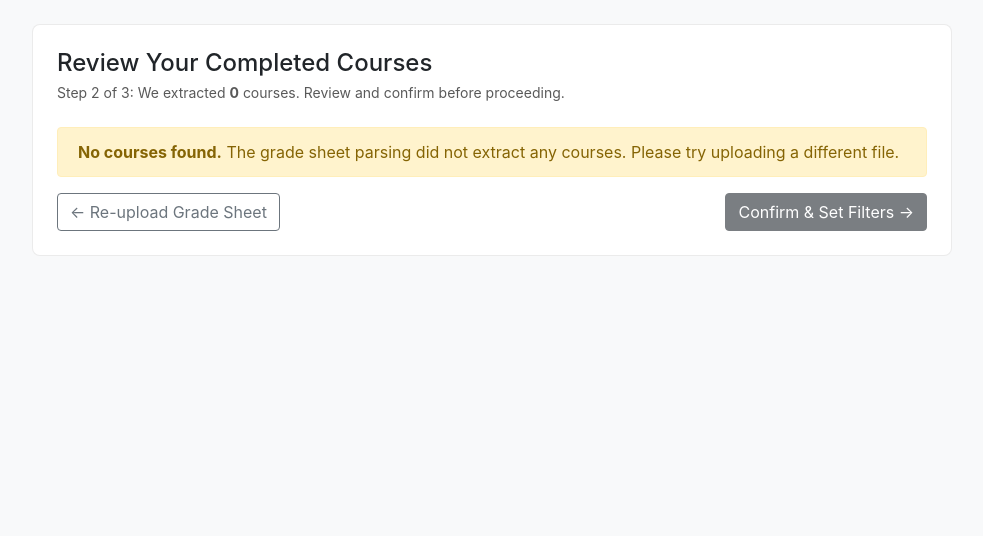
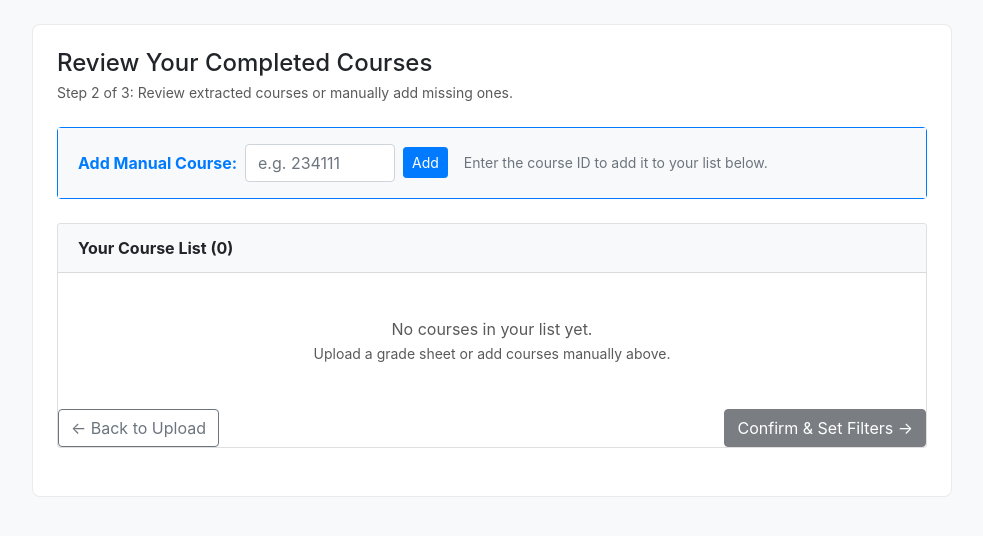
Before and after one commit to brarbrb/cheese-spoon, a Flask app: template templates/review_courses.html in a window 1280 px wide. Shown: the part 57-593 px from the top of the page, without its empty margins (148-1131 px from the left). Run offline with Flask 3, Linux system fonts and the light colour scheme; the template is opened without the code that fills it, so the values that code supplies are empty.

Commit message:
finished upload and review_courses pages

```diff
--- /dev/null
+++ b/requirements.txt
@@ -0,0 +1,4 @@
+pinecone
+flask
+dotenv
+sentence_transformers
--- a/templates/index.html
+++ b/templates/index.html
@@ -207,7 +207,7 @@
 
     <footer class="text-center muted small pb-4">
       <div>CheeseSpoon · Intelligent Personalized Course Recommender</div>
-      <div class="mt-1">Prototype mockup</div>
+      <div class="mt-1">Barbara and Raz</div>
     </footer>
   </main>
 
--- a/templates/review_courses.html
+++ b/templates/review_courses.html
@@ -33,56 +33,78 @@
         <div class="feature-card p-4">
           <h4 class="mb-1">Review Your Completed Courses</h4>
           <div class="muted small mb-4">
-            Step 2 of 3: We extracted <strong>{{ completed_courses|length }}</strong> courses. Review and confirm before proceeding.
+            Step 2 of 3: Review extracted courses or manually add missing ones.
+          </div>
+
+          <div class="card mb-4 border-primary">
+            <div class="card-body py-3 bg-light">
+              <form method="POST" class="d-flex align-items-center flex-wrap">
+                <label class="mr-2 mb-0 font-weight-bold text-primary">Add Manual Course:</label>
+                <input type="text" name="new_course_id" class="form-control mr-2"
+                       placeholder="e.g. 234111" style="max-width: 150px;" required>
+                <button type="submit" class="btn btn-primary btn-sm">Add</button>
+                <small class="text-muted ml-3 d-none d-sm-block">
+                  Enter the course ID to add it to your list below.
+                </small>
+              </form>
+            </div>
           </div>
 
           <form method="POST">
-            {% if completed_courses %}
             <div class="card mb-4">
               <div class="card-header bg-light d-flex justify-content-between align-items-center">
-                <strong>Extracted Courses</strong>
+                <strong>Your Course List ({{ courses_list|length }})</strong>
+
+                {% if completed_courses %}
                 <div>
                   <button type="button" class="btn btn-sm btn-outline-secondary" id="selectAll">Select All</button>
                   <button type="button" class="btn btn-sm btn-outline-secondary" id="deselectAll">Deselect All</button>
                 </div>
+                {% endif %}
               </div>
+
               <div class="card-body">
+  {% if courses_list %}
     <div class="row">
-                  {% for course_id in completed_courses %}
-                  <div class="col-md-3 col-sm-4 col-6 mb-2">
-                    <div class="custom-control custom-checkbox">
+      {% for course in courses_list %}
+      <div class="col-12 mb-2"> <div class="custom-control custom-checkbox border-bottom pb-2">
+
           <input class="custom-control-input course-checkbox" type="checkbox"
-                             name="confirmed_courses" value="{{ course_id }}"
-                             id="course_{{ course_id }}" checked>
-                      <label class="custom-control-label" for="course_{{ course_id }}">
-                        {{ course_id }}
+                 name="confirmed_courses" value="{{ course.id }}"
+                 id="course_{{ course.id }}" checked>
+
+          <label class="custom-control-label w-100" for="course_{{ course.id }}">
+            <span class="font-weight-bold text-dark">{{ course.title }}</span>
+            {% if course.id == course.title %}
+              <span class="badge badge-warning ml-2">Unknown Title</span>
+            {% endif %}
           </label>
+
         </div>
       </div>
       {% endfor %}
     </div>
-
-                <div class="alert alert-light mt-3 mb-0">
-                  <strong>Tip:</strong> Uncheck any courses that were incorrectly extracted or that you don't want to include.
-                </div>
-              </div>
+    <div class="alert alert-light mt-3 mb-0 small">
+      <strong>Tip:</strong> Uncheck any courses that were incorrectly extracted.
     </div>
   {% else %}
-            <div class="alert alert-warning">
-              <strong>No courses found.</strong> The grade sheet parsing did not extract any courses.
-              Please try uploading a different file.
+    <div class="text-center py-4 muted">
+      <p class="mb-0">No courses in your list yet.</p>
+      <small>Upload a grade sheet or add courses manually above.</small>
     </div>
   {% endif %}
+</div>
 
-            <div class="d-flex justify-content-between">
-              <a class="btn btn-outline-secondary" href="{{ url_for('upload') }}">← Re-upload Grade Sheet</a>
+            <div class="d-flex justify-content-between align-items-center">
+              <a class="btn btn-outline-secondary" href="{{ url_for('upload') }}">← Back to Upload</a>
+
               <button class="btn btn-dark" type="submit" {% if not completed_courses %}disabled{% endif %}>
                 Confirm & Set Filters →
               </button>
             </div>
           </form>
+
         </div>
-
       </div>
     </div>
   </main>
```
Also changed, not shown: src/utilities.py (+19 -28 lines), templates/upload.html (+7 -13 lines), 1 other file. Lines whose indentation alone changed are shown as unchanged.
